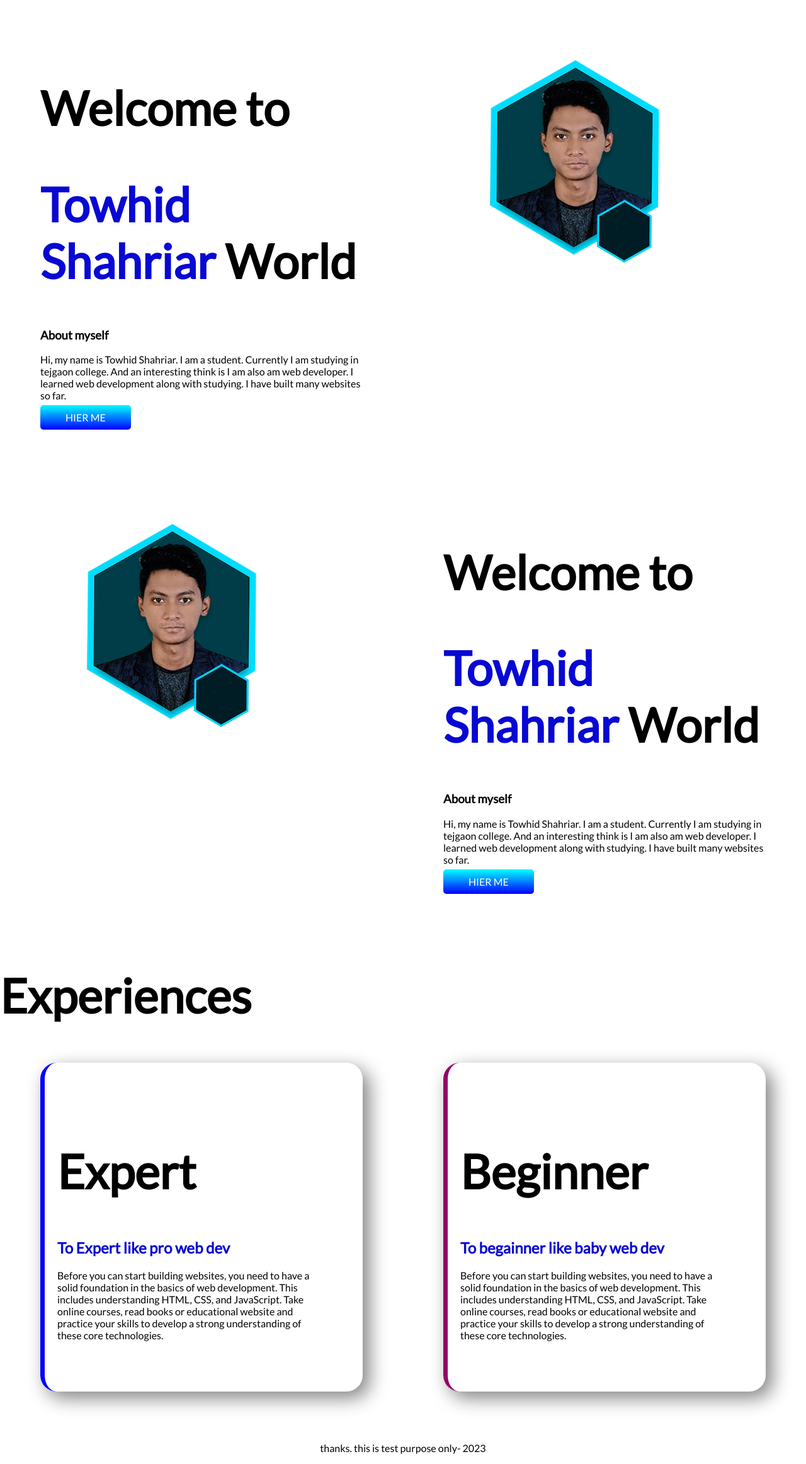
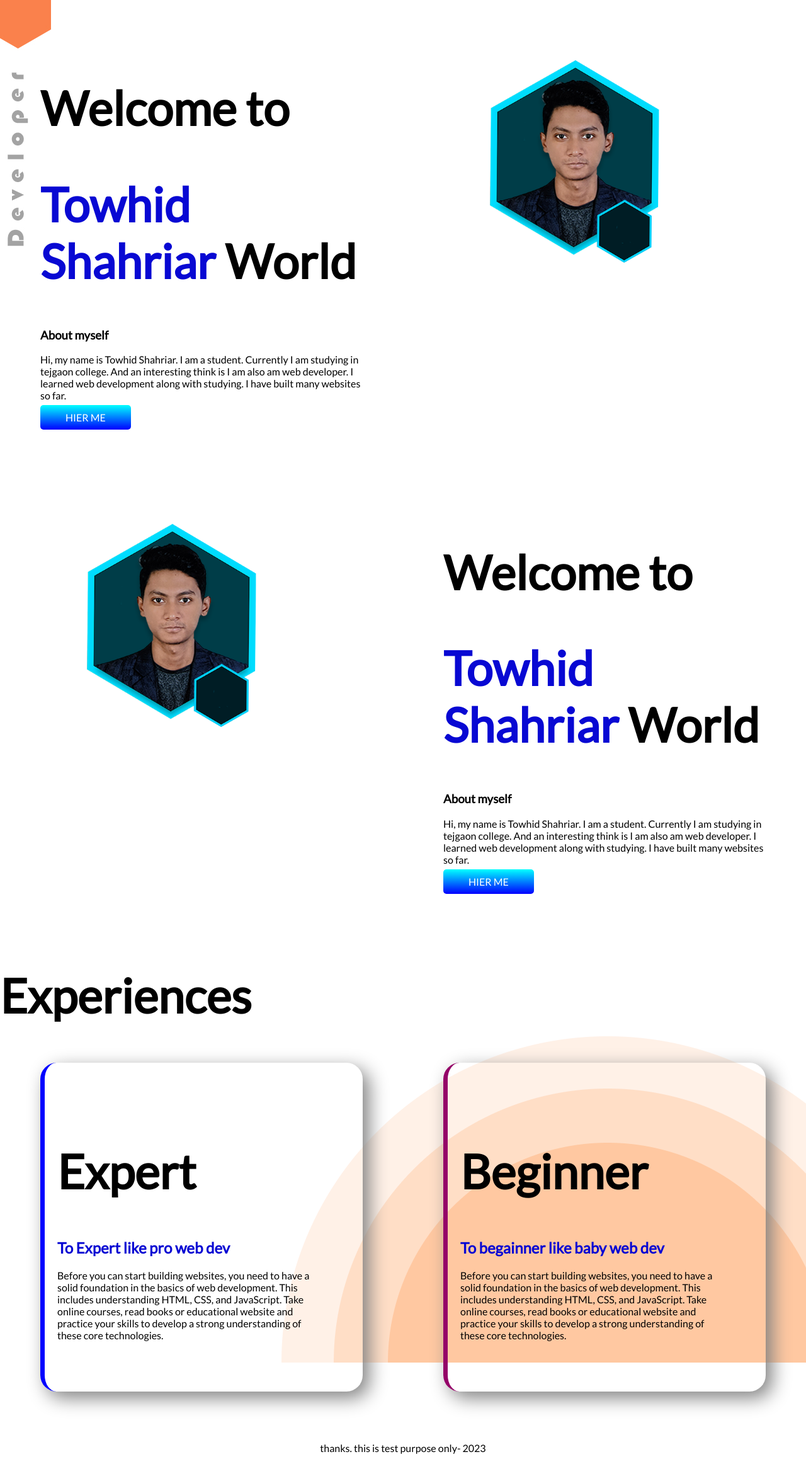
Before and after one commit to TOWHID162153/New-Project-01, a plain HTML site: page index.html in a window 1280 px wide. Shown: the whole page at 63% size. Drawn offline with Linux system fonts and the light colour scheme; the site is published under a folder, as on GitHub Pages, so addresses that start at the root find nothing.

Commit message:
Update style.css

```diff
--- a/style.css
+++ b/style.css
@@ -28,13 +28,13 @@ h1{
     color: white;
 }
 .s1-bg{
-    background-image: url(/images/s1\ bg_.jpg);
+    background-image: url(images/s1\ bg_.jpg);
     padding: 0;
     background-repeat: no-repeat;
 
 }
 .s2-bg{
-    background-image: url(/images/s2\ bg_.jpg);
+    background-image: url(images/s2\ bg_.jpg);
     padding: 0;
     background-repeat: no-repeat;
 
@@ -50,7 +50,7 @@ h1{
 
 }
 .last-bg{
-    background-image: url(/images/header_bg.png);
+    background-image: url(images/header_bg.png);
     padding: 0;
     background-repeat: no-repeat;
     background-position: right;
```
